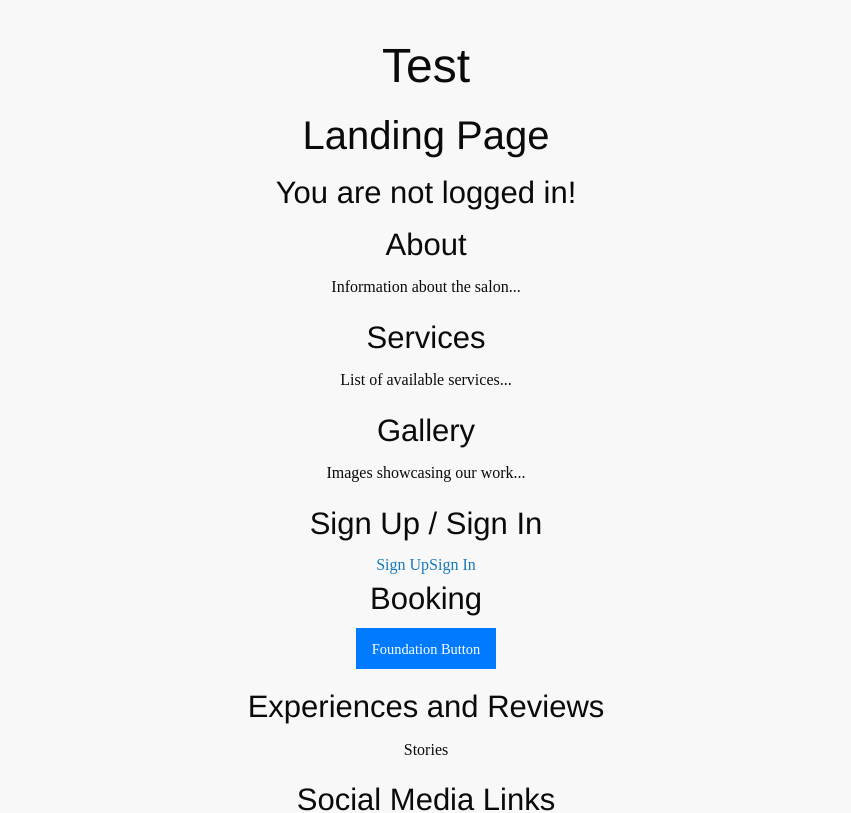
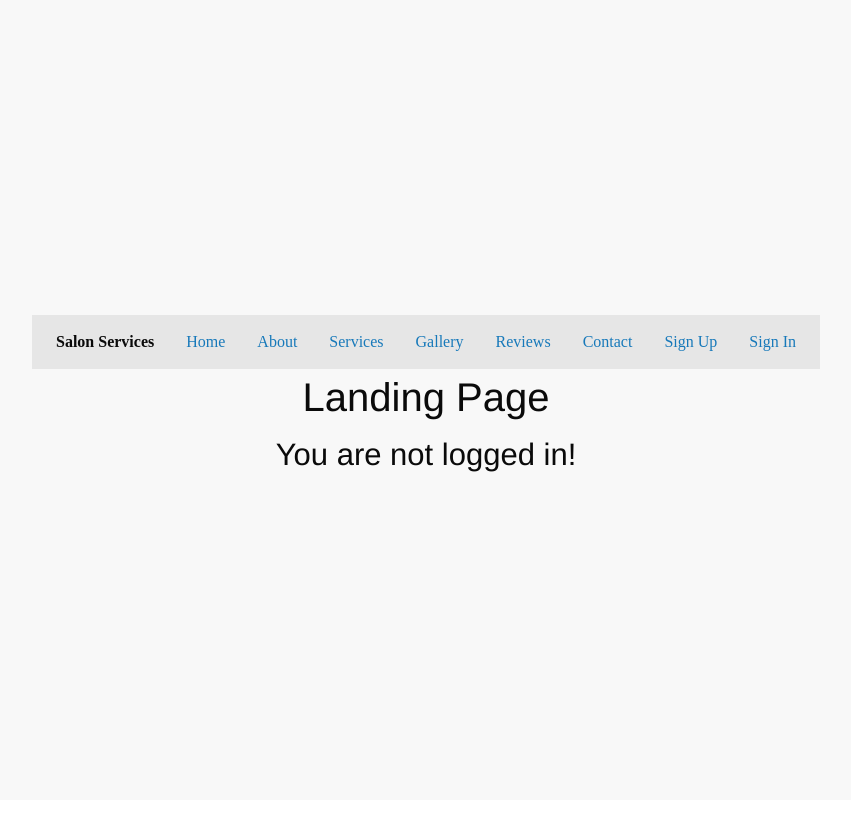
Before and after one commit to anthonyero/salon-services, a React (Vite) app in the folder client/: page / in a window 1280 px wide. Shown: the top 813 px of the page, without its empty margins (214-1065 px from the left). Built offline with nearby package versions, Linux system fonts and the light colour scheme.

Commit message:
Fixed merge conflict/added navbar

```diff
--- a/client/src/App.jsx
+++ b/client/src/App.jsx
@@ -5,6 +5,7 @@ import { useState } from 'react'
 import reactLogo from './assets/react.svg'
 import viteLogo from '/vite.svg'
 import './App.css'
+import Navbar from './components/Navbar';
 
 const httpLink = createHttpLink({
   uri: '/graphql',
@@ -33,7 +34,8 @@ function App() {
   return (
     <ApolloProvider client={client}>
       <div>
-      <h1>Test</h1>
+
+        <Navbar />
         <Outlet />
       </div>
     </ApolloProvider>
--- /dev/null
+++ b/client/src/components/Layout.jsx
@@ -0,0 +1,14 @@
+import React from 'react';
+import { Outlet } from 'react-router-dom';
+import Navbar from './Navbar';
+
+const Layout = () => {
+  return (
+    <div>
+      <Navbar />
+      <Outlet />
+    </div>
+  );
+};
+
+export default Layout;
--- /dev/null
+++ b/client/src/components/Navbar.jsx
@@ -0,0 +1,28 @@
+import React from 'react';
+import { Link } from 'react-router-dom';
+
+const Navbar = () => {
+  return (
+    <div className="top-bar">
+      <div className="top-bar-left">
+        <ul className="dropdown menu" data-dropdown-menu>
+          <li className="menu-text">Salon Services</li>
+          <li><Link to="/">Home</Link></li>
+          <li><Link to="/about">About</Link></li>
+          <li><Link to="/services">Services</Link></li>
+          <li><Link to="/gallery">Gallery</Link></li>
+          <li><Link to="/Reviews">Reviews</Link></li>
+          <li><Link to="/contact">Contact</Link></li>
+        </ul>
+      </div>
+      <div className="top-bar-right">
+        <ul className="menu">
+          <li><Link to="/signup">Sign Up</Link></li>
+          <li><Link to="/login">Sign In</Link></li>
+        </ul>
+      </div>
+    </div>
+  );
+};
+
+export default Navbar;
--- /dev/null
+++ b/client/src/pages/About.jsx
@@ -0,0 +1,12 @@
+import React from 'react';
+
+const About = () => {
+  return (
+    <section>
+      <h2>About</h2>
+      <p>Information about the salon...</p>
+    </section>
+  );
+};
+
+export default About;
--- /dev/null
+++ b/client/src/pages/Contact.jsx
@@ -0,0 +1,12 @@
+import React from 'react';
+
+const Contact = () => {
+  return (
+    <section>
+      <h2>Contact</h2>
+      <p>Contact information and form...</p>
+    </section>
+  );
+};
+
+export default Contact;
--- /dev/null
+++ b/client/src/pages/Experiences.jsx
@@ -0,0 +1,12 @@
+import React from 'react';
+
+const Experiences = () => {
+  return (
+    <section>
+      <h2>Experiences and Reviews</h2>
+      <p>Stories and inspirations...</p>
+    </section>
+  );
+};
+
+export default Experiences;
--- /dev/null
+++ b/client/src/pages/Gallery.jsx
@@ -0,0 +1,12 @@
+import React from 'react';
+
+const Gallery = () => {
+  return (
+    <section>
+      <h2>Gallery</h2>
+      <p>Images showcasing our work...</p>
+    </section>
+  );
+};
+
+export default Gallery;
--- a/client/src/pages/Home.jsx
+++ b/client/src/pages/Home.jsx
@@ -2,63 +2,16 @@ import React from 'react';
 import { Link } from 'react-router-dom';
 import Auth from '../utils/auth'; // Importing to use the `loggedIn` functionality
 import FoundationButton from '../components/FoundationButton';
-
-// Placeholder content for the different sections
+import Navbar from '../components/Navbar'; // Import the Navbar component
 
 const Home = () => {
   return (
-    <main>
-      <h2>Landing Page</h2>
-      <h3>{Auth.loggedIn() ? `You are logged in!` : `You are not logged in!`}</h3>
-
-      <section id="about">
-        <h3>About</h3>
-        <p>Information about the salon...</p>
-      </section>
-
-      <section id="services">
-        <h3>Services</h3>
-        <p>List of available services...</p>
-        {/* Example: Using a query to fetch services */}
-        {/* {data.services.map(service => (
-          <div key={service.id}>
-            <h4>{service.name}</h4>
-            <p>{service.description}</p>
-          </div>
-        ))} */}
-      </section>
-
-      <section id="gallery">
-        <h3>Gallery</h3>
-        <p>Images showcasing our work...</p>
-      </section>
-
-      <section id="auth">
-        <h3>Sign Up / Sign In</h3>
-        <Link to="/signup">Sign Up</Link>
-        <Link to="/login">Sign In</Link>
-      </section>
-
-      <section id="booking">
-        <h3>Booking</h3>
-        <FoundationButton />
-      </section>
-
-      <section id="experiences">
-        <h3>Experiences and Reviews</h3>
-        <p>Stories</p>
-      </section>
-
-      <section id="social-media">
-        <h3>Social Media Links</h3>
-        <p>Links to our social media pages...</p>
-      </section>
-
-      <section id="contact">
-        <h3>Contact</h3>
-        <p>Contact information and form...</p>
-      </section>
-    </main>
+    <div>
+      <main>
+        <h2>Landing Page</h2>
+        <h3>{Auth.loggedIn() ? `You are logged in!` : `You are not logged in!`}</h3>
+      </main>
+    </div>
   );
 };
 
--- /dev/null
+++ b/client/src/pages/Services.jsx
@@ -0,0 +1,12 @@
+import React from 'react';
+
+const Services = () => {
+  return (
+    <section>
+      <h2>Services</h2>
+      <p>List of available services...</p>
+    </section>
+  );
+};
+
+export default Services;
```
Also changed, not shown: client/src/main.jsx (+31 -5 lines).
